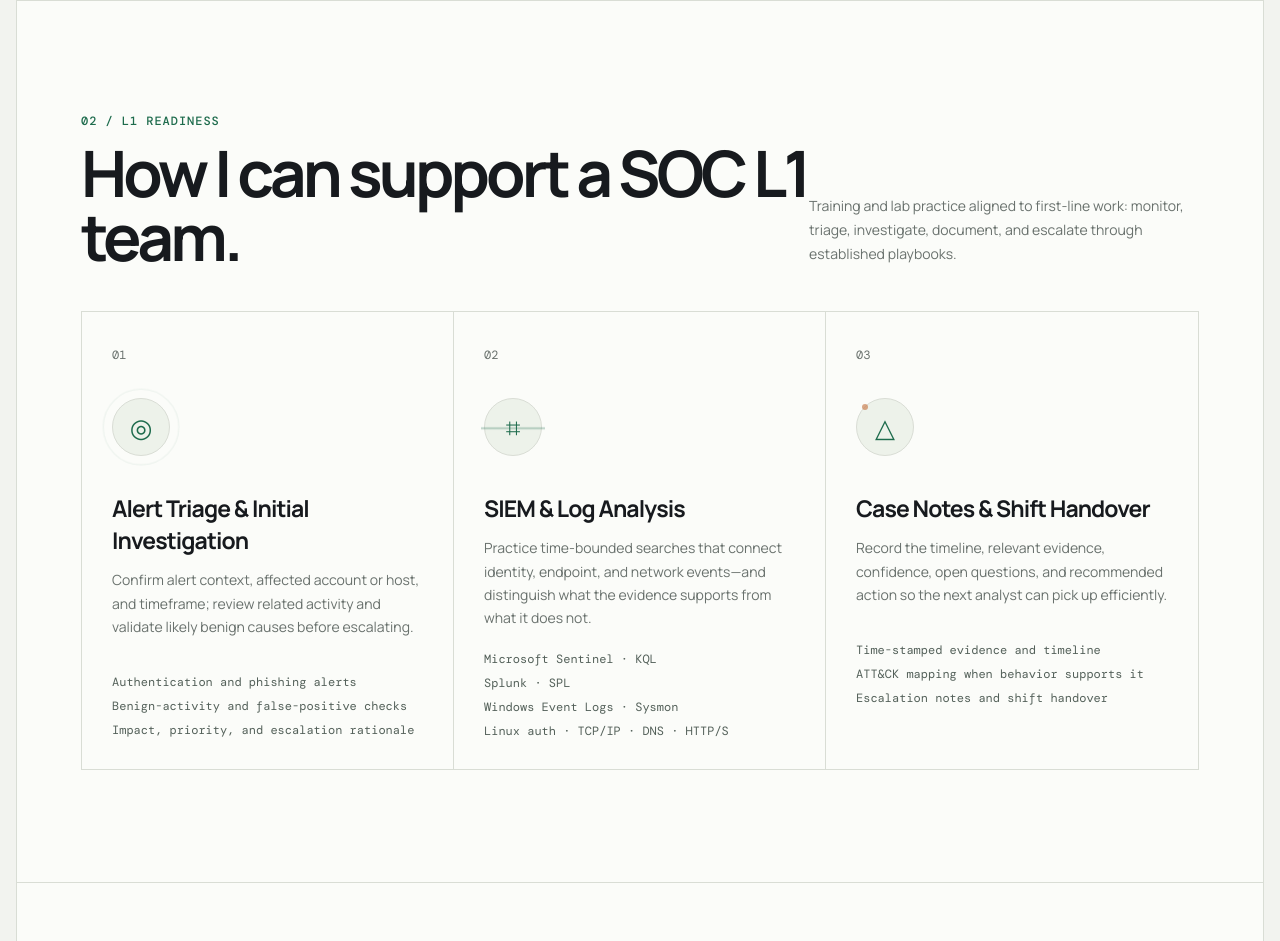
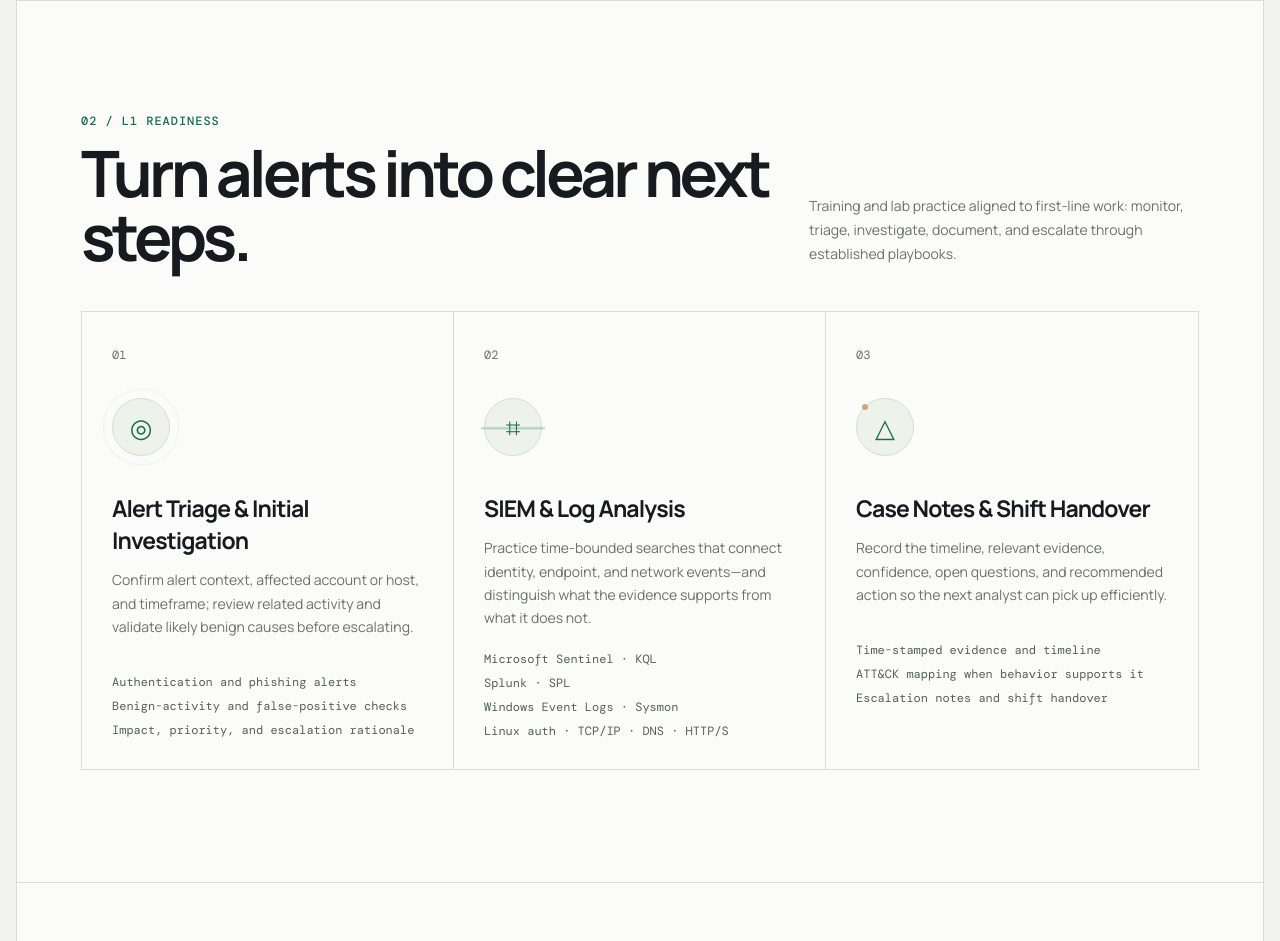
Before and after one commit to nithin7218/soc-analyst-portfolio, a plain HTML site: page index.html in a window 1280 px wide. Shown: the part 1072-2013 px from the top of the page. Drawn offline with nearby package versions, Linux system fonts and the light colour scheme.

Commit message:
Strengthen SOC L1 section heading
Co-authored-by: Copilot <223556219+Copilot@users.noreply.github.com>

```diff
--- a/index.html
+++ b/index.html
@@ -125,7 +125,7 @@
           <header class="section-heading">
             <div>
               <p class="section-index">02 / L1 READINESS</p>
-              <h2>How I can support a SOC L1 team.</h2>
+              <h2>Turn alerts into clear next steps.</h2>
             </div>
             <p>
               Training and lab practice aligned to first-line work: monitor,
```
